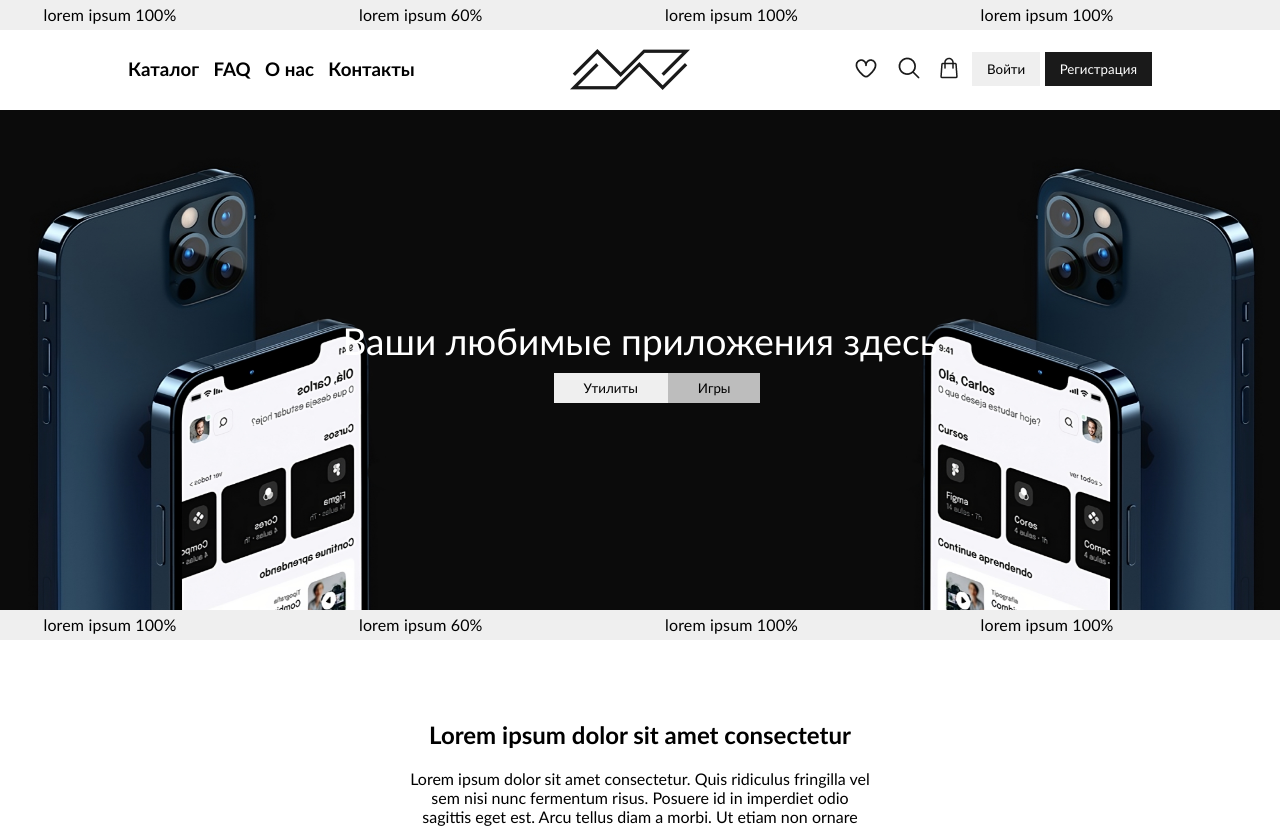
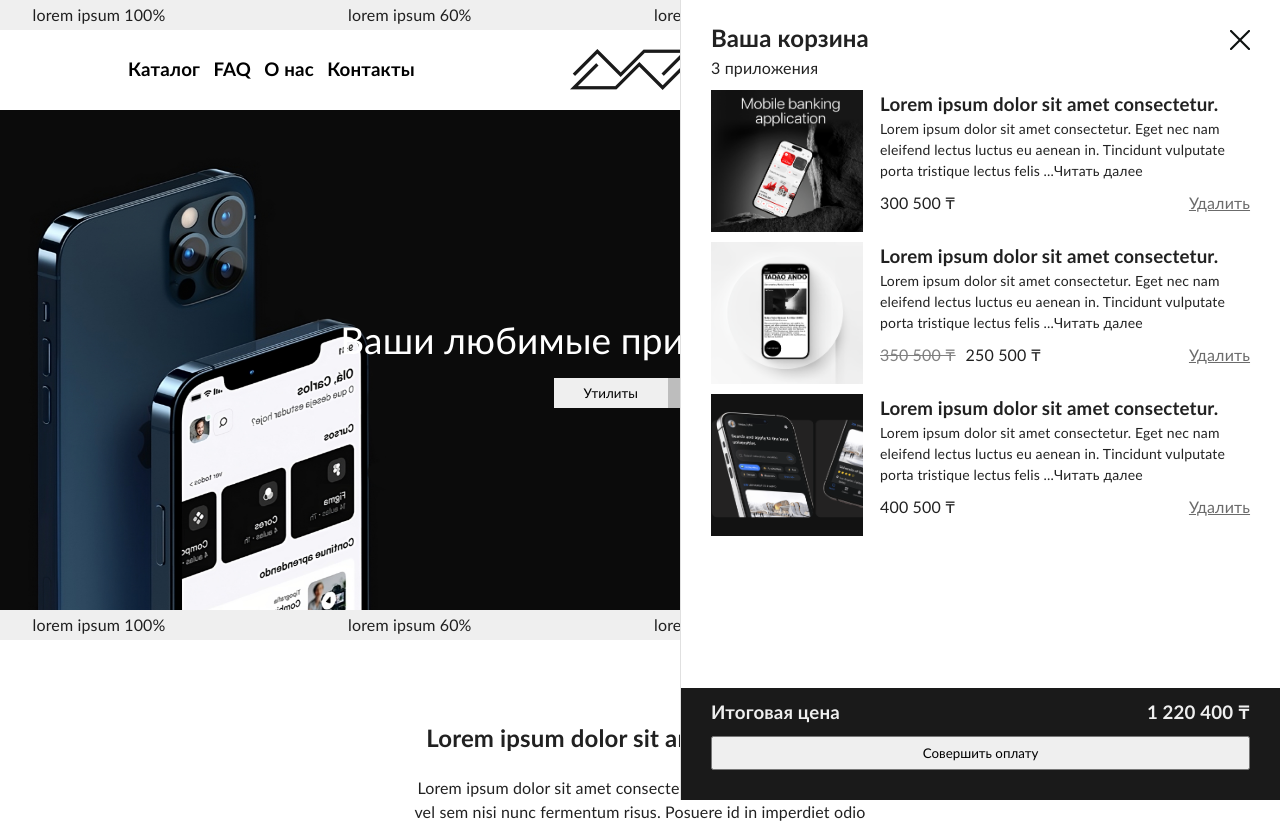
Before and after one commit to Elman2055/rocket-app, a React (Vite) app: page / in a window 1280 px wide. Shown: the top 828 px of the page. Built offline with nearby package versions, Linux system fonts and the light colour scheme.

Commit message:
create: cart page

```diff
--- /dev/null
+++ b/src/components/cart/Cart.css
@@ -0,0 +1,65 @@
+.cartContainer {
+  height: 100%;
+  width: 90%;
+  margin: 0 auto;
+}
+
+.cartTitle {
+  display: flex;
+  justify-content: space-between;
+  margin-top: 20px;
+}
+
+.closeImage {
+  cursor: pointer;
+  height: 20px;
+  width: 20px;
+  margin-top: 10px;
+}
+
+.cartInfoContainer {
+  display: flex;
+  justify-content: space-between;
+  margin-top: 10px;
+}
+
+.cartImages {
+  height: 142px;
+  width: 152px;
+}
+
+.priceDeleteContainer {
+  display: flex;
+  justify-content: space-between;
+  margin-top: 10px;
+}
+
+.deleteCartProduct {
+  cursor: pointer;
+  color: #6b6b6b;
+  text-decoration: underline;
+}
+
+.buyContainer {
+  height: 130px;
+  background-color: #1a1a1a;
+}
+
+.priceWrap {
+  width: 90%;
+  margin: 10px auto;
+  display: flex;
+  justify-content: space-between;
+  color: #efefef;
+}
+
+.buyBtnWrap {
+  width: 90%;
+  margin: 0 auto;
+}
+
+.buyBtnWrap > button {
+  cursor: pointer;
+  width: 100%;
+  padding: 7px 15px;
+}
--- /dev/null
+++ b/src/components/cart/Cart.jsx
@@ -0,0 +1,97 @@
+import closeImage from "../../../public/closeImage.png";
+import bancking from "../../../public/banckingApp.png";
+import calendar from "../../../public/calendarApp.png";
+import fitnes from "../../../public/fitnesApp.png";
+import { Drawer, CssBaseline, AppBar } from "@mui/material";
+import "./Cart.css";
+
+const Cart = () => {
+  const choiceItems = [
+    {
+      id: 1,
+      image: bancking,
+      title: "Элитный Планировщик",
+      price: "300 500 ₸",
+    },
+    {
+      id: 2,
+      image: calendar,
+      title: "Премиум Календарь",
+      price: "250 500 ₸",
+      beforePrice: "350 500 ₸",
+    },
+    { id: 3, image: fitnes, title: "Фитнес Профи", price: "400 500 ₸" },
+  ];
+
+  return (
+    <div style={{ display: "flex" }}>
+      <CssBaseline />
+      <AppBar
+        position="fixed"
+        style={{
+          width: `calc(100% - ${600}px)`,
+          marginLeft: 600,
+        }}
+      ></AppBar>
+      <Drawer
+        variant="permanent"
+        style={{ width: 600, flexShrink: 0 }}
+        PaperProps={{ style: { width: 600 } }}
+        anchor="right"
+      >
+        <div className="cartContainer">
+          <div className="cartTitle">
+            <div>
+              <h2>Ваша корзина</h2>
+              <p>3 приложения</p>
+            </div>
+            <img src={closeImage} alt="close" className="closeImage" />
+          </div>
+
+          <div>
+            {choiceItems.map((el) => (
+              <div key={el.id} className="cartInfoContainer">
+                <img src={el.image} alt="app" className="cartImages" />
+                <div style={{ width: "370px" }}>
+                  <h3>Lorem ipsum dolor sit amet consectetur.</h3>
+                  <p style={{ fontSize: "14px" }}>
+                    Lorem ipsum dolor sit amet consectetur. Eget nec nam
+                    eleifend lectus luctus eu aenean in. Tincidunt vulputate
+                    porta tristique lectus felis ...Читать далее
+                  </p>
+                  <div className="priceDeleteContainer">
+                    <div style={el.beforePrice && { display: "flex" }}>
+                      <p
+                        style={{
+                          marginRight: "10px",
+                          color: "gray",
+                          textDecoration: "line-through",
+                        }}
+                      >
+                        {el.beforePrice}
+                      </p>
+                      <p>{el.price}</p>
+                    </div>
+                    <span className="deleteCartProduct">Удалить</span>
+                  </div>
+                </div>
+              </div>
+            ))}
+          </div>
+        </div>
+
+        <div className="buyContainer">
+          <div className="priceWrap">
+            <h3>Итоговая цена</h3>
+            <h3>1 220 400 ₸</h3>
+          </div>
+          <div className="buyBtnWrap">
+            <button>Совершить оплату</button>
+          </div>
+        </div>
+      </Drawer>
+    </div>
+  );
+};
+
+export default Cart;
--- a/src/components/mainPage/MainPage.jsx
+++ b/src/components/mainPage/MainPage.jsx
@@ -4,6 +4,7 @@ import leftOwnImage from "../../../public/leftOwnImage.png";
 import rightOwnImage from "../../../public/rightOwnImage.png";
 import saleMainImage from "../../../public/saleMainImage.png";
 import Carousel from "../ui/carousel/Carousel";
+import Cart from "../cart/Cart";
 import { Link } from "react-router-dom";
 import "./MainPage.css";
 
@@ -187,6 +188,7 @@ const MainPage = ({ choiceItems, carouseItems, hintItems }) => {
           <img src={rightOwnImage} alt="rightOwnImage" className="ownImage" />
         </div>
       </div>
+      <Cart />
     </div>
   );
 };
```
Also changed, not shown: public/closeImage.png (added).
